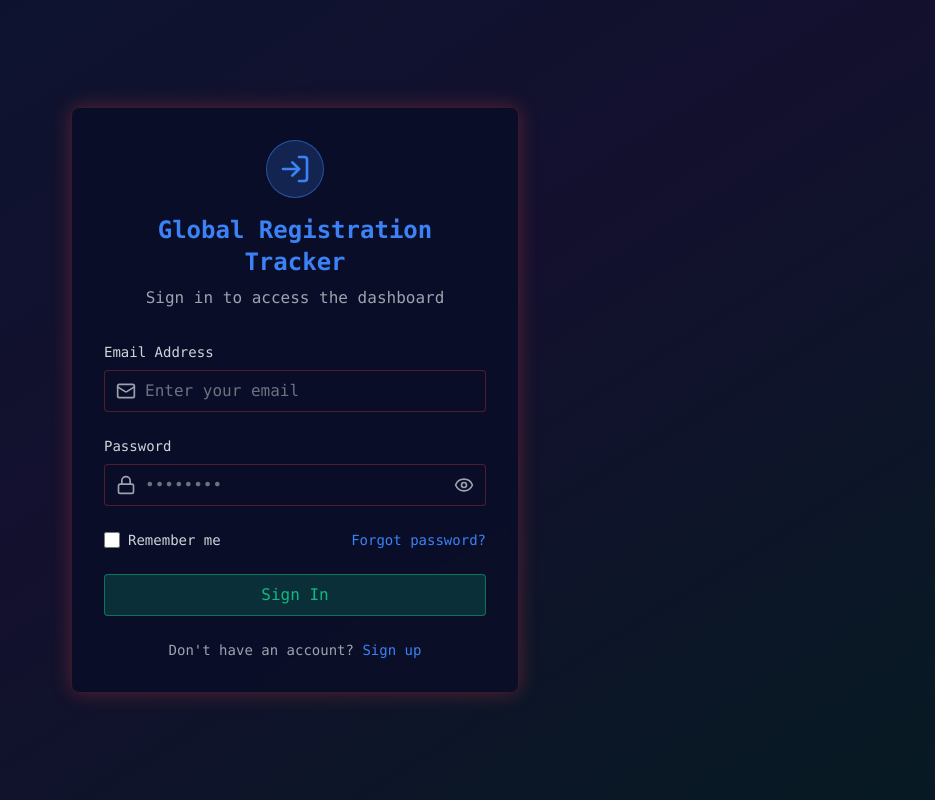
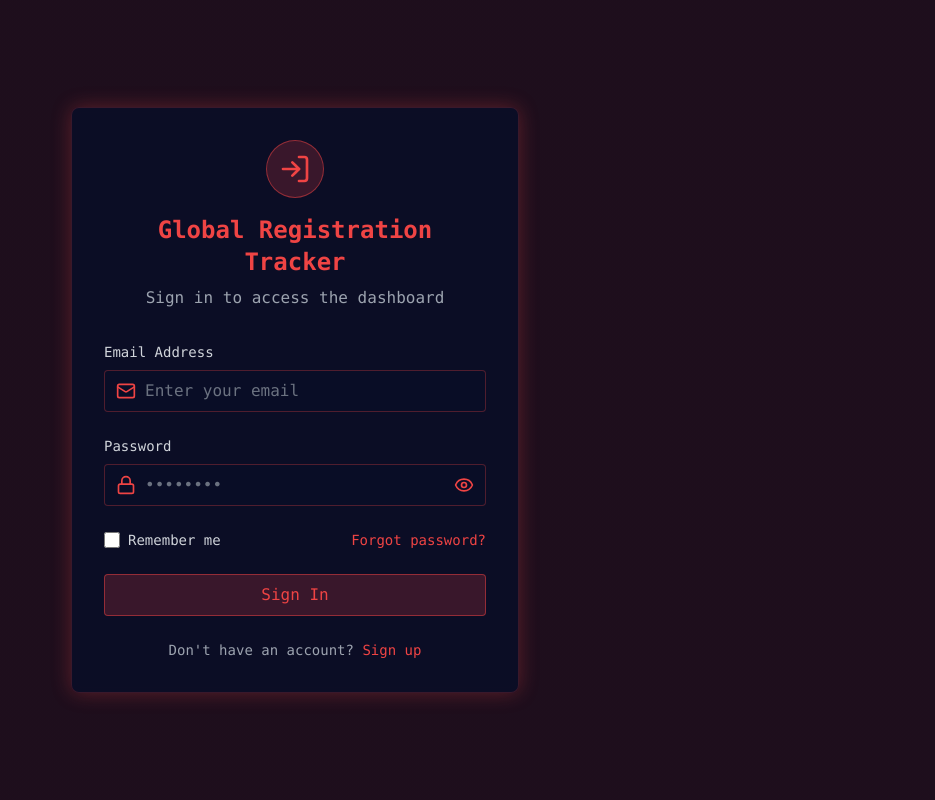
Before and after one commit to olana16/global-tracker, a React (Vite) app in the folder client/: page /login in a window 1280 px wide. Shown: the whole page, without its empty margins (345-1280 px from the left). Built offline with nearby package versions, Linux system fonts and the light colour scheme.

Commit message:
phase 1 completed with out issue

```diff
--- a/client/src/components/Companies.jsx
+++ b/client/src/components/Companies.jsx
@@ -1532,6 +1532,13 @@ const Companies = () => {
                           title="View Company Details"
                         >
                           <Eye className="w-4 h-4" />
+                        </button>
+                        <button
+                          onClick={() => handleEditCompany(company)}
+                          className="text-cyber-red hover:text-cyber-yellow transition-colors"
+                          title="Edit Company"
+                        >
+                          <Edit className="w-4 h-4" />
                         </button>
                         <button
                           onClick={() => handlePrintCompany(company)}
--- a/client/src/components/Dashboard.jsx
+++ b/client/src/components/Dashboard.jsx
@@ -493,7 +493,7 @@ const Dashboard = () => {
 
         {/* Other Data */}
         <div className="cyber-card p-6">
-          <h2 className="text-xl font-semibold text-cyber-red mb-6">Data from Backend</h2>
+          <h2 className="text-xl font-semibold text-cyber-red mb-6">Data</h2>
           <div className="space-y-4">
             <div className="p-4 bg-cyber-green/10 border border-cyber-green/30 rounded">
               <div className="flex items-center justify-between mb-2">
--- a/client/src/index.css
+++ b/client/src/index.css
@@ -10,6 +10,125 @@
       radial-gradient(circle at 80% 80%, rgba(239, 68, 68, 0.1) 0%, transparent 50%),
       radial-gradient(circle at 40% 20%, rgba(239, 68, 68, 0.1) 0%, transparent 50%);
     background-attachment: fixed;
+  }
+
+  /* Force all buttons and links to use cyber red theme */
+  button, a {
+    color: #ef4444 !important;
+  }
+
+  button:hover, a:hover {
+    color: #ffffff !important;
+  }
+
+  /* Force all text colors to cyber red variants */
+  .text-cyber-red {
+    color: #ef4444 !important;
+  }
+
+  .text-cyber-blue {
+    color: #ef4444 !important;
+  }
+
+  .text-cyber-green {
+    color: #ef4444 !important;
+  }
+
+  .text-cyber-purple {
+    color: #ef4444 !important;
+  }
+
+  .text-cyber-pink {
+    color: #ef4444 !important;
+  }
+
+  .text-cyber-yellow {
+    color: #ef4444 !important;
+  }
+
+  .text-cyber-orange {
+    color: #ef4444 !important;
+  }
+
+  /* Force all SVG icons to use cyber red */
+  svg {
+    color: #ef4444 !important;
+  }
+
+  /* Force all Lucide icons to use cyber red */
+  .lucide-react {
+    color: #ef4444 !important;
+  }
+
+  /* Table row hover with red glow */
+  table tr:hover {
+    background-color: rgba(239, 68, 68, 0.1) !important;
+    box-shadow: 0 0 10px rgba(239, 68, 68, 0.3) !important;
+    transition: all 0.3s ease !important;
+  }
+
+  /* Table cell hover effects */
+  table td:hover {
+    color: #ffffff !important;
+  }
+
+  /* Enhanced table row hover for specific tables */
+  .hover-bg-cyber-blue-5:hover {
+    background-color: rgba(239, 68, 68, 0.1) !important;
+    box-shadow: 0 0 10px rgba(239, 68, 68, 0.3) !important;
+  }
+
+  /* Table container hover effects */
+  .table-container tr:hover {
+    background-color: rgba(239, 68, 68, 0.1) !important;
+    box-shadow: 0 0 15px rgba(239, 68, 68, 0.4) !important;
+    transform: translateY(-2px) !important;
+    transition: all 0.3s ease !important;
+  }
+
+  /* Additional table hover effects */
+  tbody tr:hover {
+    background-color: rgba(239, 68, 68, 0.1) !important;
+    box-shadow: 0 0 12px rgba(239, 68, 68, 0.3) !important;
+    transition: all 0.3s ease !important;
+  }
+
+  tbody tr:hover td {
+    color: #ffffff !important;
+  }
+
+  /* Import button override - force cyber red */
+  button[onClick*="handleFileUpload"],
+  button[onClick*="handleImport"],
+  .import-button,
+  .upload-button {
+    background-color: rgba(239, 68, 68, 0.2) !important;
+    border-color: rgba(239, 68, 68, 0.5) !important;
+    color: #ef4444 !important;
+  }
+
+  button[onClick*="handleFileUpload"]:hover,
+  button[onClick*="handleImport"]:hover,
+  .import-button:hover,
+  .upload-button:hover {
+    background-color: rgba(239, 68, 68, 0.3) !important;
+    border-color: rgba(239, 68, 68, 0.7) !important;
+    color: #ffffff !important;
+    box-shadow: 0 0 15px rgba(239, 68, 68, 0.4) !important;
+  }
+
+  /* Dashboard specific overrides */
+  .dashboard-import-button {
+    background-color: rgba(239, 68, 68, 0.2) !important;
+    border-color: rgba(239, 68, 68, 0.5) !important;
+    color: #ef4444 !important;
+  }
+
+  .dashboard-import-button:hover {
+    background-color: rgba(239, 68, 68, 0.3) !important;
+    border-color: rgba(239, 68, 68, 0.7) !important;
+    color: #ffffff !important;
+    box-shadow: 0 0 15px rgba(239, 68, 68, 0.4) !important;
   }
 }
 
@@ -26,13 +145,14 @@
     @apply px-4 py-2 bg-cyber-red/20 border border-cyber-red/50 text-cyber-red rounded hover:bg-cyber-red/30 hover:shadow-cyber transition-all duration-300;
   }
 
-  .cyber-button-green {
-    @apply px-4 py-2 bg-cyber-green/20 border border-cyber-green/50 text-cyber-green rounded hover:bg-cyber-green/30 hover:shadow-cyber-green transition-all duration-300;
+   .cyber-button-green {
+    @apply px-4 py-2 bg-cyber-red/20 border border-cyber-red/50 text-cyber-red rounded hover:bg-cyber-red/30 hover:shadow-cyber-red transition-all duration-300;
   }
 
   .cyber-button-purple {
-    @apply px-4 py-2 bg-cyber-purple/20 border border-cyber-purple/50 text-cyber-purple rounded hover:bg-cyber-purple/30 hover:shadow-cyber-purple transition-all duration-300;
+    @apply px-4 py-2 bg-cyber-red/20 border border-cyber-red/50 text-cyber-red rounded hover:bg-cyber-red/30 hover:shadow-cyber transition-all duration-300;
   }
+
 
   .cyber-input {
     @apply w-full px-3 py-2 bg-cyber-dark/80 border border-cyber-red/30 rounded text-gray-100 placeholder-gray-500 focus:border-cyber-red focus:outline-none focus:ring-1 focus:ring-cyber-red;
--- a/client/tailwind.config.js
+++ b/client/tailwind.config.js
@@ -9,12 +9,12 @@ export default {
       colors: {
         'cyber-dark': '#0a0e27',
         'cyber-darker': '#060818',
-        'cyber-blue': '#3b82f6',
-        'cyber-green': '#10b981',
-        'cyber-purple': '#8b5cf6',
-        'cyber-pink': '#ec4899',
-        'cyber-yellow': '#f59e0b',
-        'cyber-orange': '#f97316',
+         'cyber-blue': '#ef4444',
+        'cyber-green': '#ef4444',
+        'cyber-purple': '#ef4444',
+        'cyber-pink': '#ef4444',
+        'cyber-yellow': '#ef4444',
+        'cyber-orange': '#ef4444',
         'cyber-red': '#ef4444'
       },
       backgroundImage: {
```
